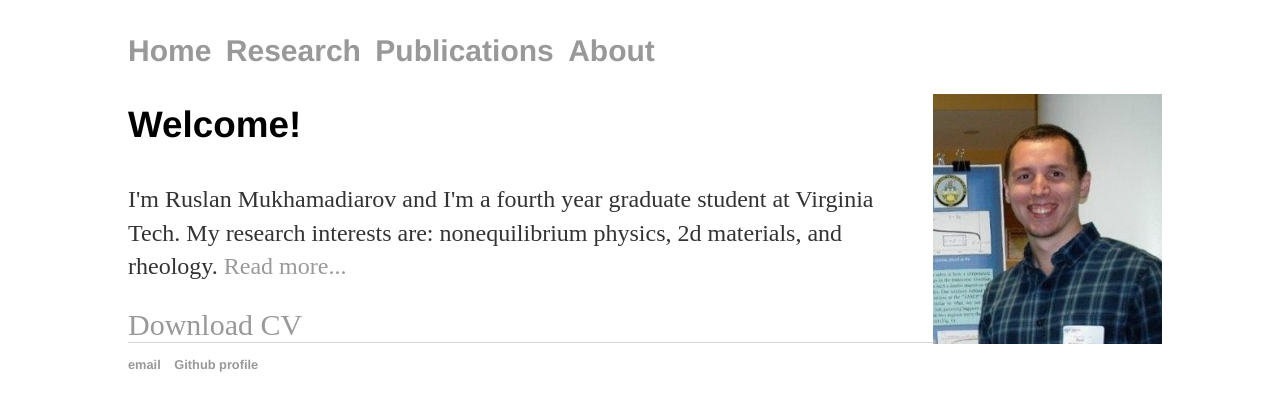
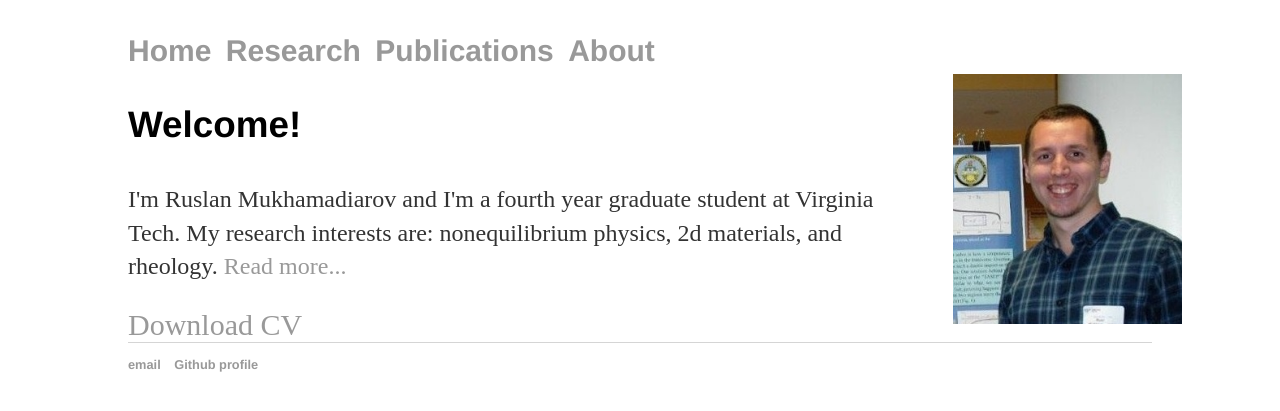
Before and after one commit to RusFortunat/mukhamadiarov, a Jekyll site: the page built from index.html, in a window 1280 px wide. Shown: the top 411 px of the page. Built offline with Jekyll 4.4.1, drawn with Linux system fonts in a browser that asks for light colours.

Commit message:
Update index.html

```diff
--- a/index.html
+++ b/index.html
@@ -4,7 +4,7 @@ title: Ruslan Mukhamadiarov, theoretical and computational physicist
 ---
 		<div class="blurb">
 			<img src="kBPV1jaNEx0.jpg" alt="Me"
-			     style="position: relative; top: -20px; right: -20px; width:229px;height:250px;float:right;padding: 10px;"/>
+			     style="position: relative; top: -40px; right: -40px; width:229px;height:250px;float:right;padding: 10px;"/>
 			<h3>Welcome!</h3>
 			<p>I'm Ruslan Mukhamadiarov and I'm a fourth year graduate student at Virginia Tech. My research interests are: nonequilibrium physics, 2d materials, and rheology. <a href="/research">Read more...</a></p>
 
```
